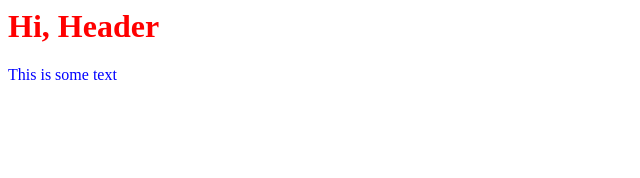
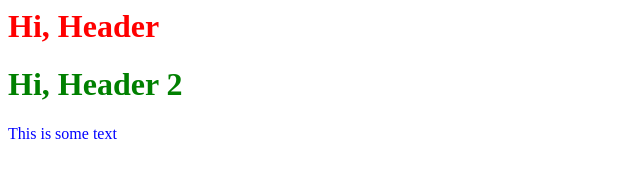
Before and after one commit to plam1216/webf18_2018_09_04, a plain HTML site: page index.html in a window 1280 px wide. Shown: the whole page, without its empty margins (0-640 px from the left). Drawn offline with Linux system fonts and the light colour scheme.

Commit message:
Update index.html

```diff
--- a/index.html
+++ b/index.html
@@ -6,7 +6,8 @@
     </style>
   </head>
   <body>
-    <h1 onmouseenter="alert('entered!')"> Hi, Header </h1>
+    <h1> Hi, Header </h1>
+    <h1 style="color:green;"> Hi, Header 2 </h1>
     <p> This is some text </p>
   </body>
 </html>
```
